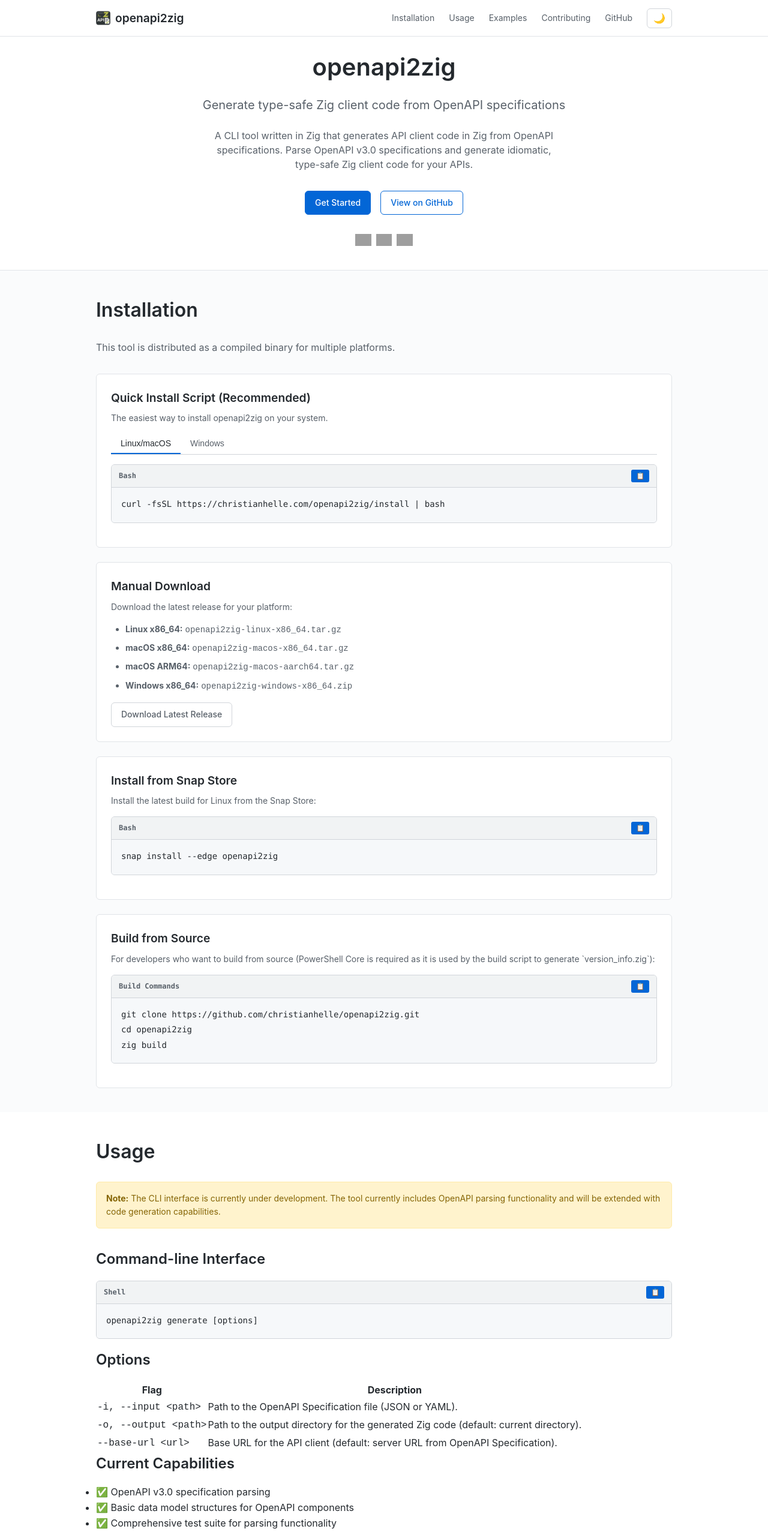
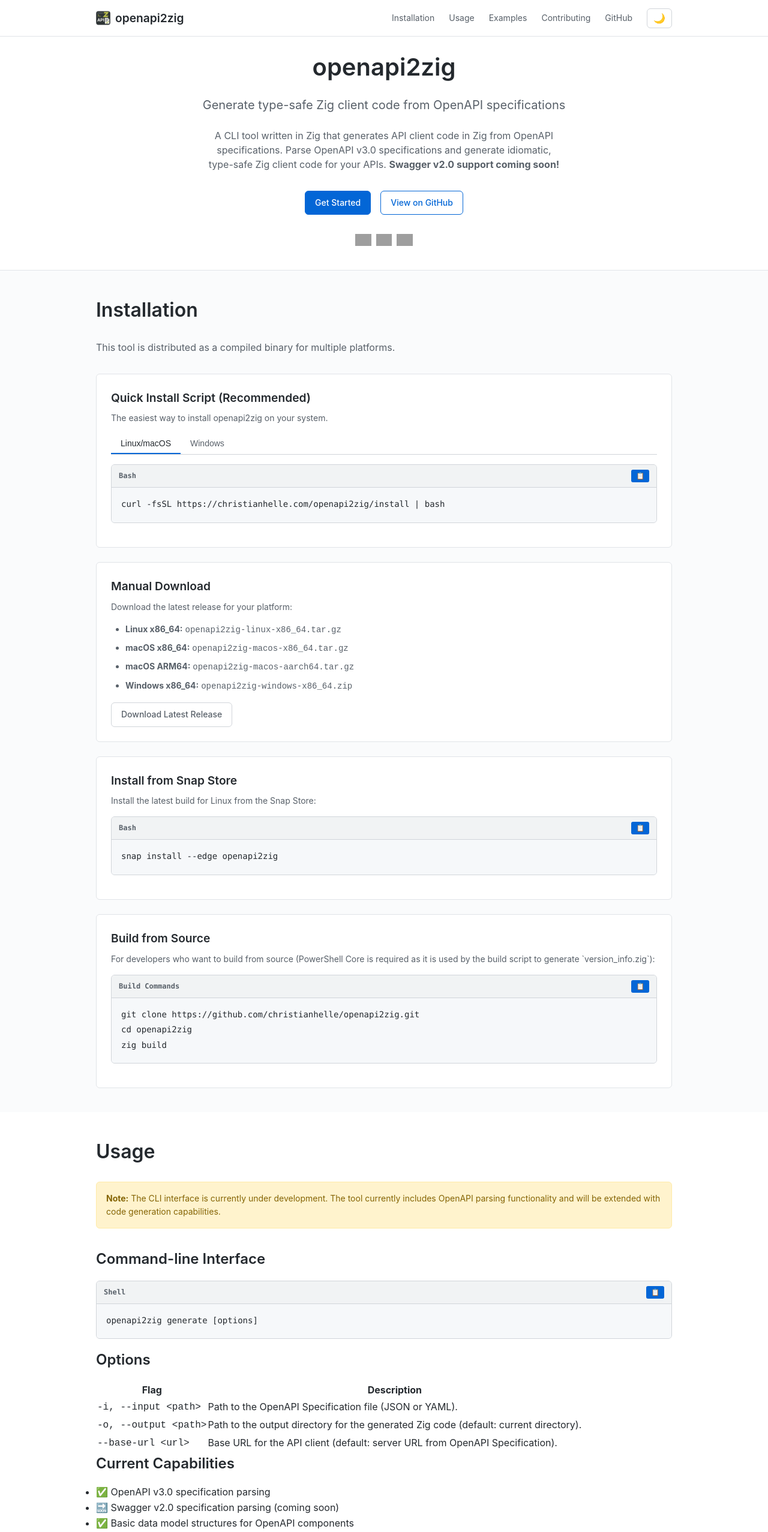
Before and after one commit to christianhelle/openapi2zig, a plain HTML site: page docs/index.html in a window 1280 px wide. Shown: the top 2554 px of the page at 60% size. Drawn offline with Linux system fonts and the light colour scheme; grey boxes are pictures that could not be loaded.

Commit message:
Add "coming soon" for Swagger v2.0 in docs

```diff
--- a/docs/index.html
+++ b/docs/index.html
@@ -68,6 +68,7 @@
             A CLI tool written in Zig that generates API client code in Zig from
             OpenAPI specifications. Parse OpenAPI v3.0 specifications and
             generate idiomatic, type-safe Zig client code for your APIs.
+            <strong>Swagger v2.0 support coming soon!</strong>
           </p>
           <div class="hero-buttons">
             <a href="#installation" class="btn btn-primary">Get Started</a>
@@ -281,6 +282,7 @@
           <h3>Current Capabilities</h3>
           <ul>
             <li>✅ OpenAPI v3.0 specification parsing</li>
+            <li>🔜 Swagger v2.0 specification parsing (coming soon)</li>
             <li>✅ Basic data model structures for OpenAPI components</li>
             <li>✅ Comprehensive test suite for parsing functionality</li>
             <li>🚧 CLI interface for code generation</li>
```
Also changed, not shown: README.md.
